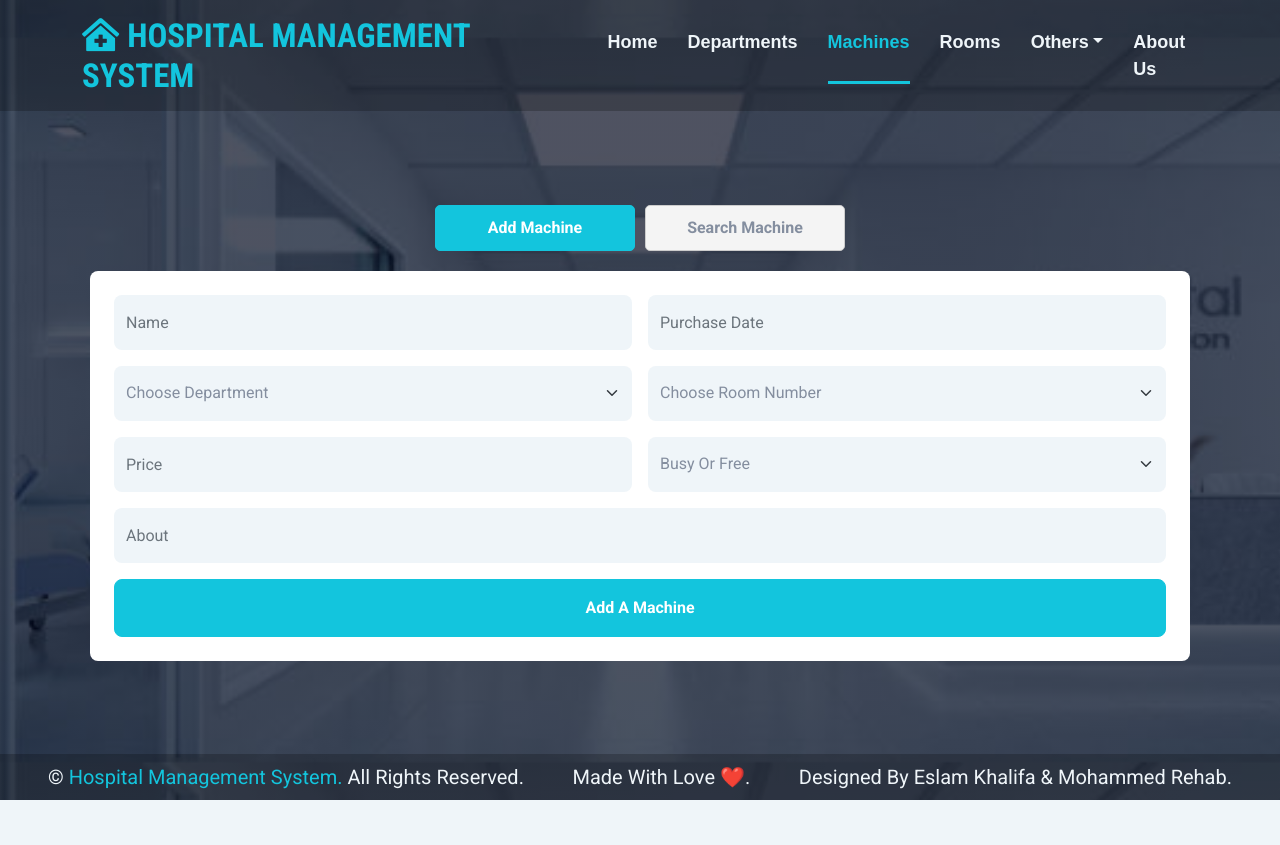
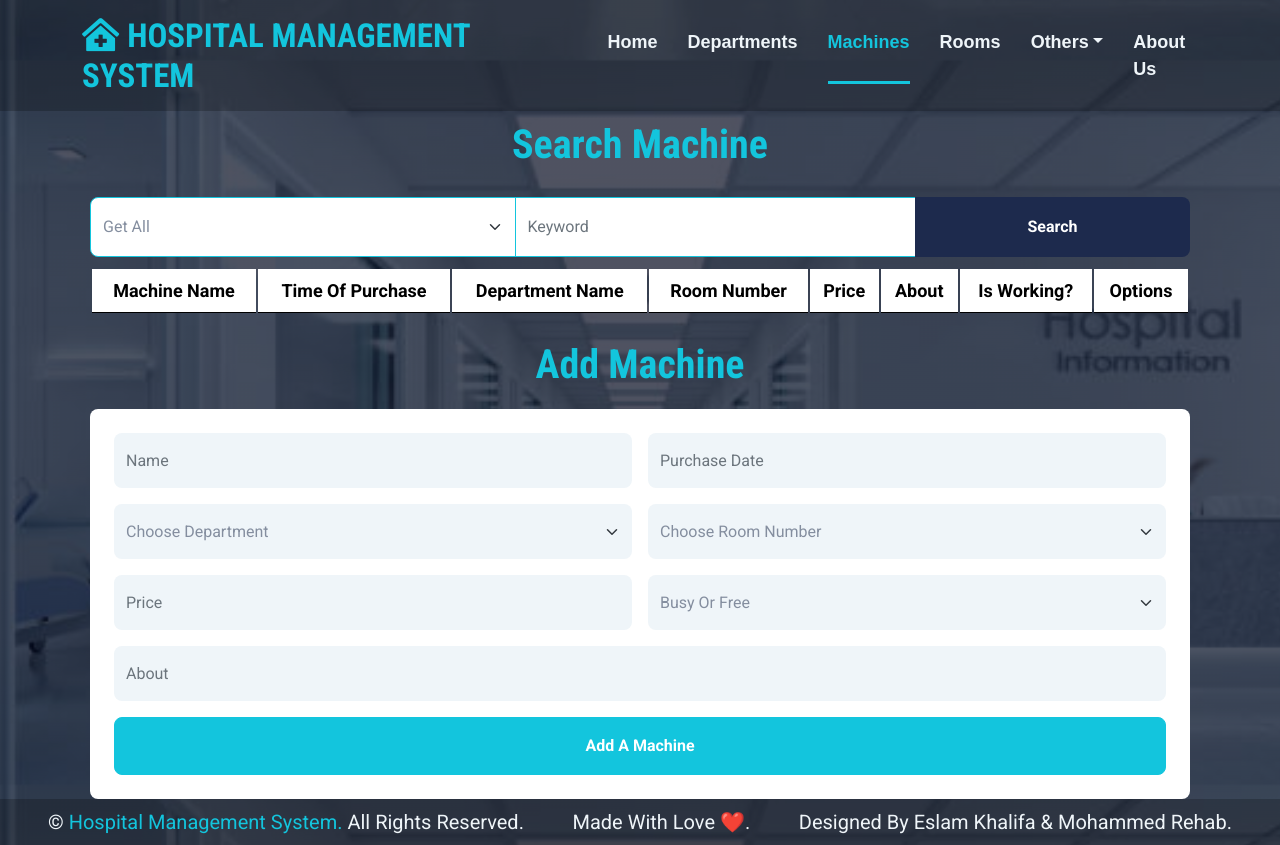
Before and after one commit to ahmdeltoky03/Hospital-Management-System, a Flask app: page /machines in a window 1280 px wide. Before the commit the page ends 800 px from the top, so only its background shows below. Run offline with Flask 3, Linux system fonts and the light colour scheme; data that the repository does not hold is empty; some libraries are stand-ins or nearby versions.

Commit message:
Editing in frontend of machine page and editing style of all pages

```diff
--- a/web/hospital_management_system/__init__.py
+++ b/web/hospital_management_system/__init__.py
@@ -2,7 +2,7 @@
 from flask import Flask
 import pyodbc
 
-server = 'DESKTOP-SOG9J7V'       # e.g., localhost or SERVER_NAME
+server = 'DESKTOP-LFM874L\SQLEXPRESS'       # e.g., localhost or SERVER_NAME
 database = 'HOSPITAL'   # e.g., TestDB
 driver = "ODBC Driver 17 for SQL Server"  # Use an available ODBC driver
 
--- a/web/hospital_management_system/static/css/style.css
+++ b/web/hospital_management_system/static/css/style.css
@@ -40,6 +40,15 @@
 }
 
 /* CSS Styling */
+.background_image {
+    background: linear-gradient(rgba(4, 9, 30, 0.7), rgba(4, 9, 30, 0.7)), url(../img/banner.jpg);
+    background-size: cover;
+    background-position: center;
+    background-attachment: fixed;
+    animation: scaleBackground 30s infinite alternate linear;
+    -webkit-animation: scaleBackground 30s infinite alternate linear;
+}
+
 .home-flex {
     display: flex;
     flex-direction: column;
@@ -126,15 +135,6 @@
     color: var(--primary);
 }
 
-.hero-header {
-    background: linear-gradient(rgba(4, 9, 30, 0.7), rgba(4, 9, 30, 0.7)), url(../img/banner.jpg);
-    background-size: cover;
-    background-position: center;
-    height: 100vh;
-    animation: scaleBackground 30s infinite alternate linear;
-    -webkit-animation: scaleBackground 30s infinite alternate linear;
-}
-
 @keyframes scaleBackground {
     0% {
         background-size: 100%; /* Original size */
@@ -207,34 +207,5 @@
 }
 
 .form-section {
-    display: none;
     margin-top: 20px;
 }
-
-/* Show the form section when the associated radio button is selected */
-#add-machine:checked ~ .form-section.add-machine-form,
-#search-machine:checked ~ .form-section.search-machine-form {
-    display: block;
-}
-
-label {
-    cursor: pointer;
-}
-
-input[type="radio"] {
-    display: none;
-}
-
-input[type="radio"] + label {
-    padding: 10px 15px;
-    border: 1px solid #ccc;
-    border-radius: 5px;
-    background-color: #f4f4f4;
-    transition: background-color 0.3s, color 0.3s;
-}
-
-input[type="radio"]:checked + label {
-    background-color: var(--primary);
-    color: #fff;
-    border-color: var(--primary);
-}
--- a/web/hospital_management_system/templates/base.html
+++ b/web/hospital_management_system/templates/base.html
@@ -31,7 +31,7 @@
 <body>
 
     <!-- Home Start -->
-    <div class="vh-100 hero-header home-flex">
+    <div class="home-flex background_image">
 
         <!-- Nav Start -->
         <div class="container-fluid" style="background-color:#00000039">
--- a/web/hospital_management_system/templates/index.html
+++ b/web/hospital_management_system/templates/index.html
@@ -3,7 +3,7 @@
 {% block home %}active{% endblock %}
 
 {% block content %}
-<div class="container py-5 w-100 navbar-content">
+<div style="margin-top: 10px;" class="container py-5 w-100 navbar-content">
     <div class="text-center text-lg-start">
         <h5 class="d-inline-block text-primary text-uppercase border-bottom border-5" style="border-color: rgba(256, 256, 256, .3) !important; font-size: 35px;">Welcome To Our Hospital System</h5>
         <h1 class="display-1 text-white mb-md-4">We Care About Your Health</h1>
--- a/web/hospital_management_system/templates/machines.html
+++ b/web/hospital_management_system/templates/machines.html
@@ -19,67 +19,8 @@
 
     <!-- Radio Buttons and Forms -->
     <div style="display: flex; justify-content: center; flex-direction: row; flex-wrap: wrap;">
-        <input type="radio" id="add-machine" name="action" checked>
-        <label for="add-machine" style="width: 200px; font-weight: bold; text-align: center; margin-right: 10px;" >Add Machine</label>
-
-        <input type="radio" id="search-machine" name="action">
-        <label for="search-machine" style="width: 200px; font-weight: bold; text-align: center;" >Search Machine</label>
-
-        <!-- Add Form -->
-        <div class="form-section add-machine-form" style="width: 100%; margin-left: auto;">
-            <div class="post_to_database px-2" style="width: 100%;">
-                <div class="bg-white text-center rounded p-4">
-                    <form method="POST">
-                        <div class="row g-3" style="display: flex; justify-content: center;">
-                            <div class="col-12 col-sm-6">
-                                <input type="text" class="form-control bg-light border-0" placeholder="Name" style="height: 55px;" name="name">
-                            </div>
-                            <div class="col-12 col-sm-6">
-                                <div class="date" id="date" data-target-input="nearest">
-                                    <input type="text"
-                                           class="form-control bg-light border-0 datetimepicker-input"
-                                           placeholder="Purchase Date" data-target="#date" data-toggle="datetimepicker" style="height: 55px;" name="purchase_date">
-                                </div>
-                            </div>
-                            <div class="col-12 col-sm-6">
-                                <select class="form-select bg-light border-0" style="height: 55px;" name="department">
-                                    <option selected>Choose Department</option>
-                                    {% for department_name in department_names %}
-                                    <option>{{ department_name }}</option>
-                                    {% endfor %}
-                                </select>
-                            </div>
-                            <div class="col-12 col-sm-6">
-                                <select class="form-select bg-light border-0" style="height: 55px;" name="room">
-                                    <option selected>Choose Room Number</option>
-                                    {% for room_number in room_numbers %}
-                                    <option>{{ room_number }}</option>
-                                    {% endfor %}
-                                </select>
-                            </div>
-                            <div class="col-12 col-sm-6">
-                                <input type="text" class="form-control bg-light border-0" placeholder="Price" style="height: 55px;" name="price">
-                            </div>
-                            <div class="col-12 col-sm-6">
-                                <select class="form-select bg-light border-0" style="height: 55px;" name="is_working">
-                                    <option selected>Busy Or Free</option>
-                                    <option>Busy</option>
-                                    <option>Free</option>
-                                </select>
-                            </div>
-                            <div class="col-12 col-sm-12">
-                                <input type="text" class="form-control bg-light border-0" placeholder="About" style="height: 55px;" name="about">
-                            </div>
-                            <div class="col-12">
-                                <button class="btn btn-primary w-100 py-3" type="submit">Add A Machine</button>
-                            </div>
-                        </div>
-                    </form>
-                </div>
-            </div>
-        </div>
-
         <!-- Search Form -->
+        <h1 style="color: var(--primary); margin-top: 10px;">Search Machine</h1>
         <div class="form-section search-machine-form" style="width: 100%; margin-left: auto;">
             <div class="get_from_database px-2" style="width: 100%;">
                 <form method="GET">
@@ -111,9 +52,9 @@
                         </thead>
                         <tbody>
                             {% for machine in machines %}
-                                <tr>
-                                    <td style="background-color: #d8e2ea; color: #44677d;">{{ machine.machine_name }}</td>
-                                    <td style="background-color: #d8e2ea; color: #44677d;">{{ machine.time_of_purchase }}</td>
+                            <tr>
+                                <td style="background-color: #d8e2ea; color: #44677d;">{{ machine.machine_name }}</td>
+                                <td style="background-color: #d8e2ea; color: #44677d;">{{ machine.time_of_purchase }}</td>
                                     <td style="background-color: #d8e2ea; color: #44677d;">{{ machine.department_name}}</td>
                                     <td style="background-color: #d8e2ea; color: #44677d;">{{ machine.room_number }}</td>
                                     <td style="background-color: #d8e2ea; color: #44677d;">{{ machine.price }}</td>
@@ -137,5 +78,60 @@
             </div>
         </div>
     </div>
+
+    <!-- Add Form -->
+    <h1 style="color: var(--primary); margin-top: 10px; text-align: center;">Add Machine</h1>
+    <div class="form-section add-machine-form" style="width: 100%; margin-left: auto;">
+        <div class="post_to_database px-2" style="width: 100%;">
+            <div class="bg-white text-center rounded p-4">
+                <form method="POST">
+                    <div class="row g-3" style="display: flex; justify-content: center;">
+                        <div class="col-12 col-sm-6">
+                            <input type="text" class="form-control bg-light border-0" placeholder="Name" style="height: 55px;" name="name">
+                        </div>
+                        <div class="col-12 col-sm-6">
+                            <div class="date" id="date" data-target-input="nearest">
+                                <input type="text"
+                                class="form-control bg-light border-0 datetimepicker-input"
+                                        placeholder="Purchase Date" data-target="#date" data-toggle="datetimepicker" style="height: 55px;" name="purchase_date">
+                                    </div>
+                                </div>
+                                <div class="col-12 col-sm-6">
+                            <select class="form-select bg-light border-0" style="height: 55px;" name="department">
+                                <option selected>Choose Department</option>
+                                {% for department_name in department_names %}
+                                <option>{{ department_name }}</option>
+                                {% endfor %}
+                            </select>
+                        </div>
+                        <div class="col-12 col-sm-6">
+                            <select class="form-select bg-light border-0" style="height: 55px;" name="room">
+                                <option selected>Choose Room Number</option>
+                                {% for room_number in room_numbers %}
+                                <option>{{ room_number }}</option>
+                                {% endfor %}
+                            </select>
+                        </div>
+                        <div class="col-12 col-sm-6">
+                            <input type="text" class="form-control bg-light border-0" placeholder="Price" style="height: 55px;" name="price">
+                        </div>
+                        <div class="col-12 col-sm-6">
+                            <select class="form-select bg-light border-0" style="height: 55px;" name="is_working">
+                                <option selected>Busy Or Free</option>
+                                <option>Busy</option>
+                                <option>Free</option>
+                            </select>
+                        </div>
+                        <div class="col-12 col-sm-12">
+                            <input type="text" class="form-control bg-light border-0" placeholder="About" style="height: 55px;" name="about">
+                        </div>
+                        <div class="col-12">
+                            <button class="btn btn-primary w-100 py-3" type="submit">Add A Machine</button>
+                        </div>
+                    </div>
+                </form>
+            </div>
+        </div>
+    </div>
 </div>
 {% endblock %}
```
